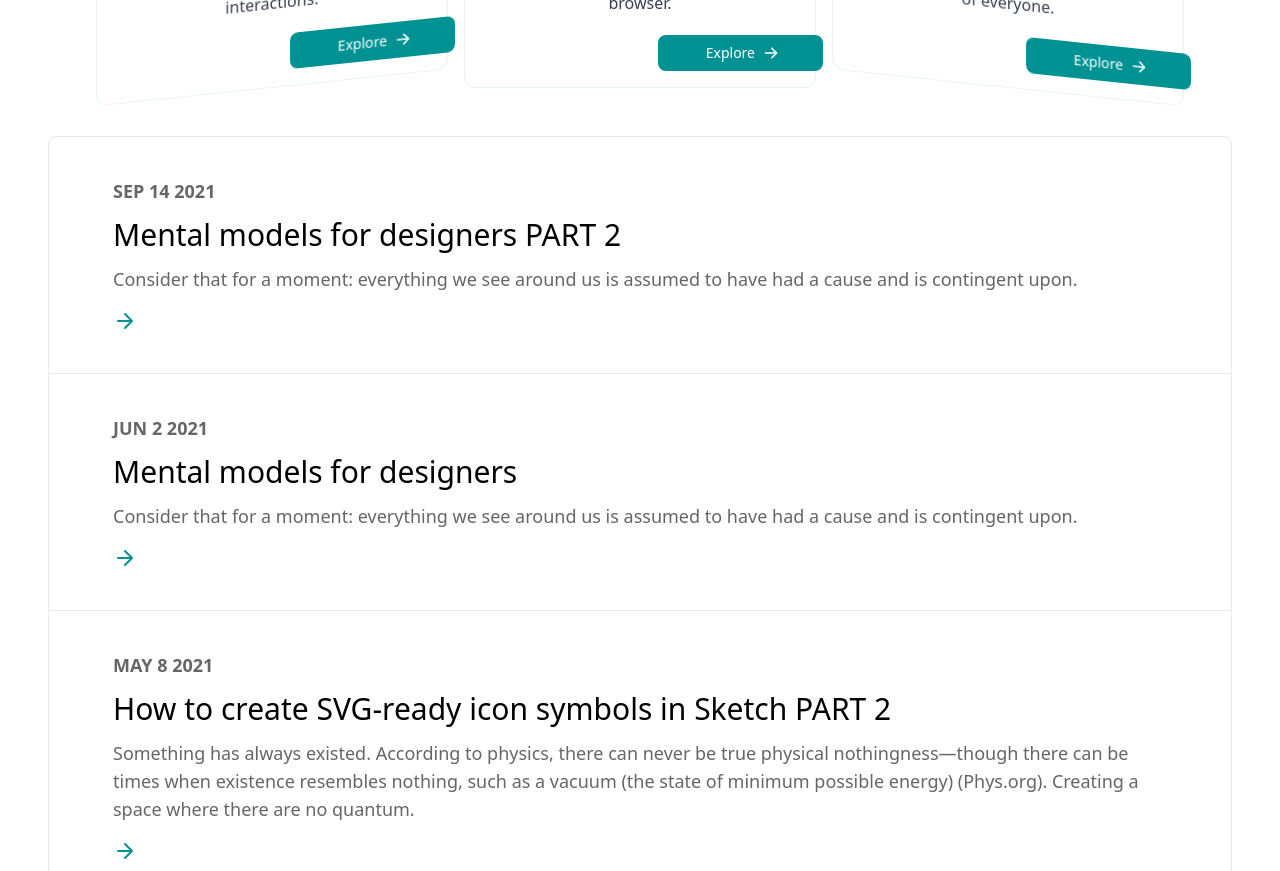
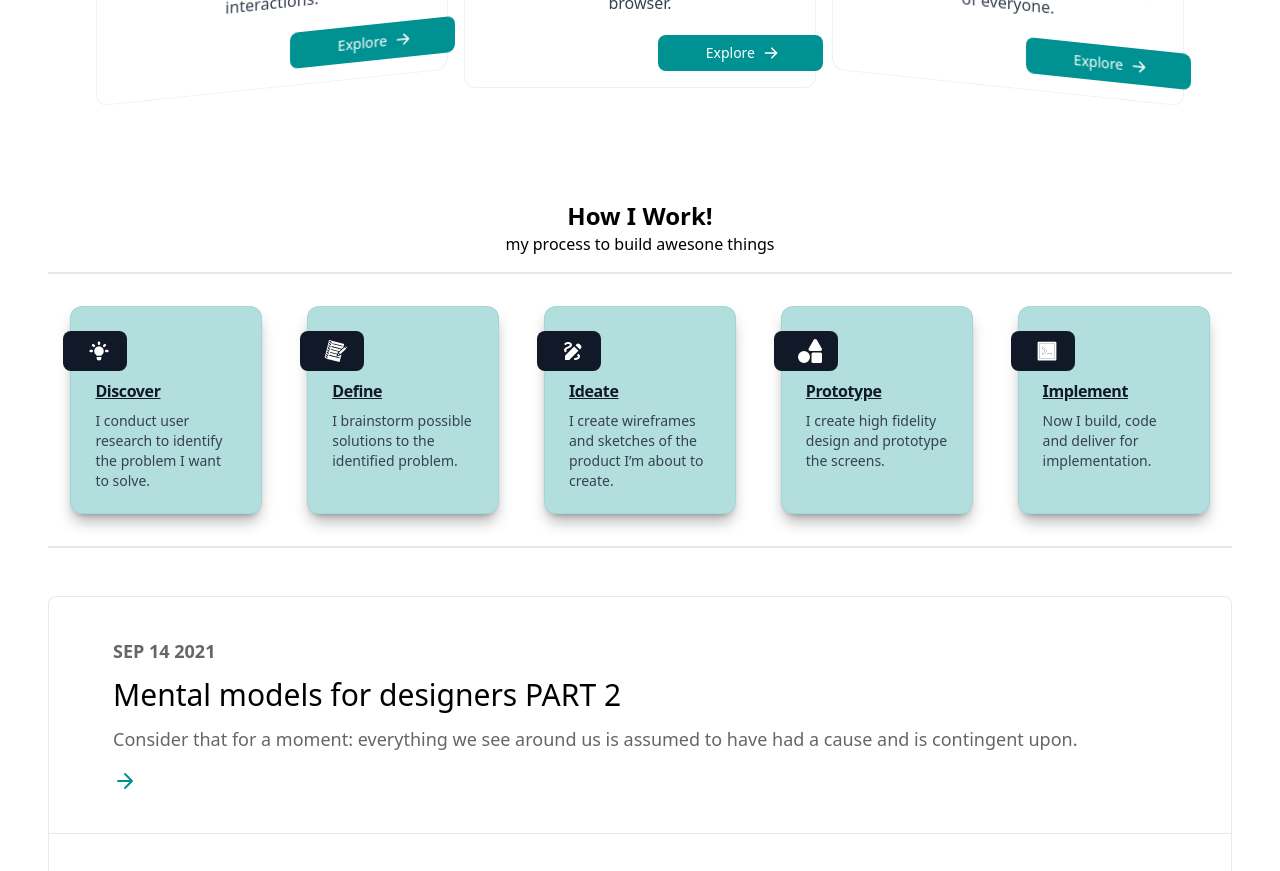
Before and after one commit to KimaniKabiria/kimmi.dev, a Next.js app: page / in a window 1280 px wide. Shown: the part 1520-2391 px from the top of the page. Built offline with nearby package versions, Linux system fonts and the light colour scheme.

Commit message:
Added how I work section

```diff
--- /dev/null
+++ b/components/landing/WorkProcess.js
@@ -0,0 +1,111 @@
+import React, {useEffect} from "react"
+import { motion, useAnimation } from "framer-motion"
+import { useInView } from "react-intersection-observer"
+
+import { MdDraw} from 'react-icons/md'
+import { GiNotebook } from "react-icons/gi";
+import { AiTwotoneCode } from "react-icons/ai";
+import { HiLightBulb } from "react-icons/hi"
+import{ FaShapes } from "react-icons/fa"
+
+function FadeInWhenVisible({ children }) {
+  const controls = useAnimation();
+  const [ref, inView] = useInView();
+
+  useEffect(() => {
+    if (inView) {
+      controls.start("visible");
+    }
+  }, [controls, inView]);
+
+  return (
+    <motion.div
+      ref={ref}
+      animate={controls}
+      initial="hidden"
+      transition={{ duration: 0.8 }}
+      variants={{
+        visible: { opacity: 1, scale: 1 },
+        hidden: { opacity: 0, scale: 0.8 }
+      }}
+    >
+      {children}
+    </motion.div>
+  );
+}
+
+export default function WorkProcess(){
+    return(
+        <FadeInWhenVisible>
+            <div className="flex flex-col items-center justify-center py-12">
+                <div className="w-full py-4 text-center border-b-2 border-gray-900/10">
+                    <h1 className="font-semibold text-2xl"> How I Work!</h1>
+                    <p className="text-base"> my process to build awesone things</p>
+                </div>
+                <div className="w-full lg:grid grid-cols-5 border-b-2 border-gray-900/10">
+
+                    <motion.div
+                        whileHover={{ scale: 0.95 }}
+                    >
+                        <div className="p-6 w-48 m-8 h-52 max-w-xs mx-auto rounded-xl backdrop-blur-lg bg-kimmi-teal/30 dark:bg-kimmi-teal/20 transition border border-kimmi-teal dark:border-white border-opacity-10 dark:border-opacity-10 shadow-lg shadow-black/30 dark:shadow-white/20 hover:shadow-md dark:hover:shadow-md">
+                            <div className="flex w-16 justify-end items-end bg-gray-900 text-white dark:bg-white dark:text-black hover:bg-kimmi-teal dark:hover:bg-kimmi-teal rounded-lg -ml-8">
+                                <HiLightBulb className="w-10 h-10 py-2 pr-4 text-right" size='fa-2x' />
+                            </div>
+                            <h5 className="text-base font-bold underline py-2 tracking-tight text-gray-900 dark:text-gray-300">Discover</h5>
+                            <p className="mb-3 text-sm font-normal text-gray-700 dark:text-white">I conduct user research to identify the problem I want to solve.</p>
+                        </div>
+                    </motion.div>
+
+                    <motion.div
+                        whileHover={{ scale: 0.95 }}
+                    >
+                        <div className="p-6 w-48 m-8 h-52 max-w-xs mx-auto rounded-xl backdrop-blur-lg bg-kimmi-teal/30 dark:bg-kimmi-teal/20 transition border border-kimmi-teal dark:border-white border-opacity-10 dark:border-opacity-10 shadow-lg shadow-black/30 dark:shadow-white/20 hover:shadow-md dark:hover:shadow-md">
+                            <div className="flex w-16 justify-end items-end bg-gray-900 text-white dark:bg-white dark:text-black hover:bg-kimmi-teal dark:hover:bg-kimmi-teal rounded-lg -ml-8">
+                                <GiNotebook className="w-10 h-10 py-2 pr-4 text-right" size='fa-2x' />
+                            </div>
+                            <h5 className="text-base font-bold underline py-2 tracking-tight text-gray-900 dark:text-gray-300">Define</h5>
+                            <p className="mb-3 text-sm font-normal text-gray-700 dark:text-white">I brainstorm possible solutions to the identified problem.</p>
+                        </div>
+                    </motion.div>
+
+                    <motion.div
+                        whileHover={{ scale: 0.95 }}
+                    >
+                        <div className="p-6 w-48 m-8 h-52 max-w-xs mx-auto rounded-xl backdrop-blur-lg bg-kimmi-teal/30 dark:bg-kimmi-teal/20 transition border border-kimmi-teal dark:border-white border-opacity-10 dark:border-opacity-10 shadow-lg shadow-black/30 dark:shadow-white/20 hover:shadow-md dark:hover:shadow-md">
+                            <div className="flex w-16 justify-end items-end bg-gray-900 text-white dark:bg-white dark:text-black hover:bg-kimmi-teal dark:hover:bg-kimmi-teal rounded-lg -ml-8">
+                                <MdDraw className="w-10 h-10 py-2 pr-4 text-right" size='fa-2x' />
+                            </div>
+                            <h5 className="text-base font-bold underline py-2 tracking-tight text-gray-900 dark:text-gray-300">Ideate</h5>
+                            <p className="mb-3 text-sm font-normal text-gray-700 dark:text-white">I create wireframes and sketches of the product I’m about to create.</p>
+                        </div>
+                    </motion.div>
+
+                    <motion.div
+                        whileHover={{ scale: 0.95 }}
+                    >
+                        <div className="p-6 w-48 m-8 h-52 max-w-xs mx-auto rounded-xl backdrop-blur-lg bg-kimmi-teal/30 dark:bg-kimmi-teal/20 transition border border-kimmi-teal dark:border-white border-opacity-10 dark:border-opacity-10 shadow-lg shadow-black/30 dark:shadow-white/20 hover:shadow-md dark:hover:shadow-md">
+                            <div className="flex w-16 justify-end items-end bg-gray-900 text-white dark:bg-white dark:text-black hover:bg-kimmi-teal dark:hover:bg-kimmi-teal rounded-lg -ml-8">
+                                <FaShapes className="w-10 h-10 py-2 pr-4 text-right" size='fa-2x' />
+                            </div>
+                            <h5 className="text-base font-bold underline py-2 tracking-tight text-gray-900 dark:text-gray-300">Prototype</h5>
+                            <p className="mb-3 text-sm font-normal text-gray-700 dark:text-white">I create high fidelity design and prototype the screens.</p>
+                        </div>
+                    </motion.div>
+
+                    <motion.div
+                        whileHover={{ scale: 0.95 }}
+                    >
+                        <div className="p-6 w-48 m-8 h-52 max-w-xs mx-auto rounded-xl backdrop-blur-lg bg-kimmi-teal/30 dark:bg-kimmi-teal/20 transition border border-kimmi-teal dark:border-white border-opacity-10 dark:border-opacity-10 shadow-lg shadow-black/30 dark:shadow-white/20 hover:shadow-md dark:hover:shadow-md">
+                            <div className="flex w-16 justify-end items-end bg-gray-900 text-white dark:bg-white dark:text-black hover:bg-kimmi-teal dark:hover:bg-kimmi-teal rounded-lg -ml-8">
+                                <AiTwotoneCode className="w-10 h-10 py-2 pr-4 text-right" size='fa-2x' />
+                            </div>
+                            <h5 className="text-base font-bold underline py-2 tracking-tight text-gray-900 dark:text-gray-300">Implement</h5>
+                            <p className="mb-3 text-sm font-normal text-gray-700 dark:text-white">Now I build, code and deliver for implementation.</p>
+                        </div>
+                    </motion.div>
+
+                </div>
+            </div>
+        </FadeInWhenVisible>
+    )
+}
--- a/pages/index.js
+++ b/pages/index.js
@@ -8,6 +8,7 @@ import Layout, { GradientBackground } from '../components/includes/Layout';
 import Hero from '../components/landing/Hero';
 import AboutSection from "../components/landing/AboutSection";
 import Services from "../components/landing/Services";
+import WorkProcess from "../components/landing/WorkProcess";
 import ArrowIcon from '../components/includes/ArrowIcon';
 import { getGlobalData } from '../utils/global-data';
 
@@ -85,6 +86,8 @@ export default function Index({ posts, globalData }) {
 
         <Services />
 
+        <WorkProcess />
+
         <ul className="w-full">
           {posts.map((post) => (
             <li
```
